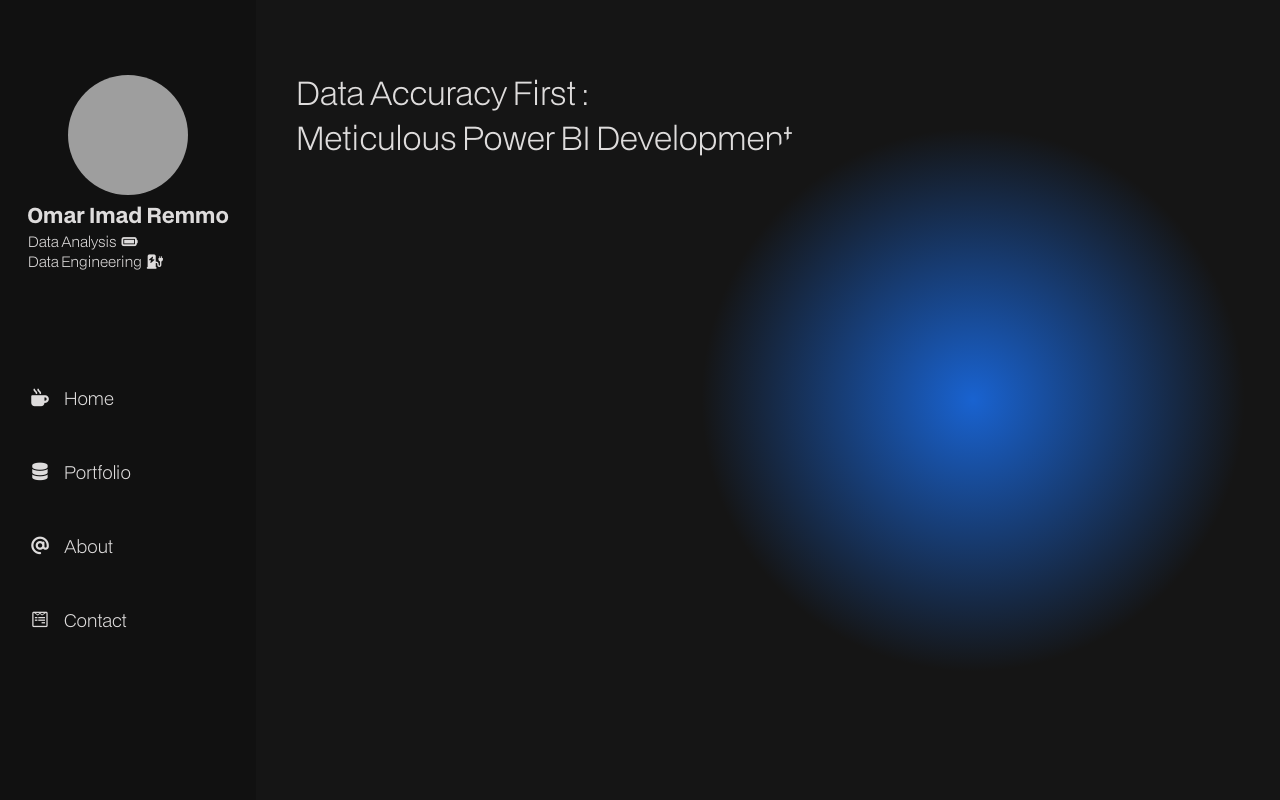
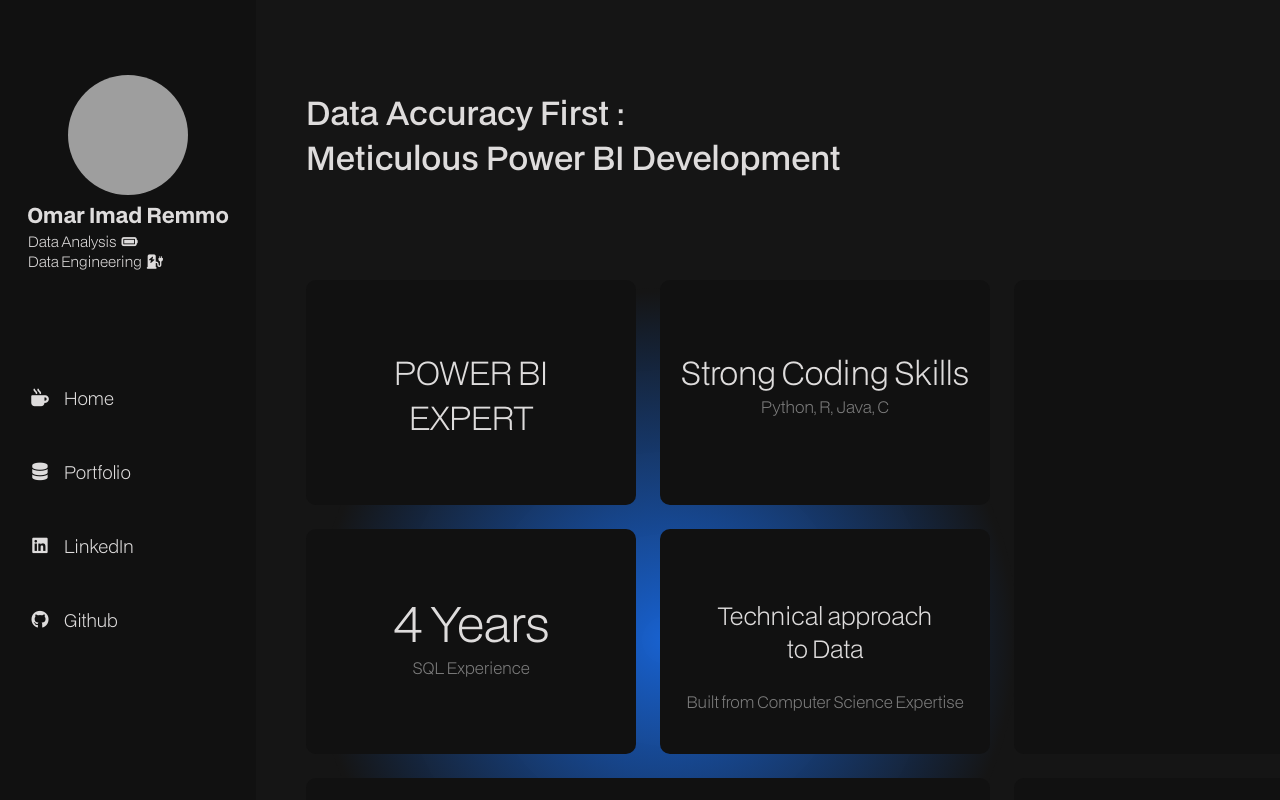
Before and after one commit to omarrmo/omarrmo.github.io, a plain HTML site: page index.html in a window 1280 px wide. Drawn offline with Linux system fonts and the light colour scheme; grey boxes are pictures that could not be loaded.

Commit message:
Layout and Links, Some text

```diff
--- a/index.html
+++ b/index.html
@@ -21,8 +21,8 @@
                 <ul>
                     <li><a href="#about"><i class="fa-solid fa-mug-hot"></i>    <span>Home</span> </a></li>
                     <li><a href="#portfolio"><i class="fas fa-database"></i>    <span>Portfolio</span></a></li>
-                    <li><a href="#skills"><i class="fas fa-at"></i>           <span>About</span></a></li>
-                    <li><a href="#contact"><i class="fa-brands fa-wpforms"></i> <span>Contact</span></a></li>
+                    <li><a target="_blank" href="https://www.linkedin.com/in/omar-remmo-009538215/"><i class="fa-brands fa-linkedin"></i><span>LinkedIn</span></a></li>
+                    <li><a target="_blank" href="https://github.com/omarrmo"><i class="fa-brands fa-github"></i> <span>Github</span></a></li>
                 </ul>
             </nav>
             </div>
@@ -34,9 +34,23 @@
     <!-- Main Content -->
     <main class="content">
         <div class="fading-sphere"></div>
+
         <h1 class="title">Data Accuracy First :<br>Meticulous Power BI Development</h1>
 
+        <div class="grid-container">
+            <div class="box" style="grid-area: box-1"><h1 class="BoxHeading1">POWER BI<br>EXPERT</h1></div>
+            <div class="box" style="grid-area: box-2"><h1 class="BoxHeading2">4 Years</h1>                   <p class ="BoxInfoLine">SQL Experience</p></div>
+            <div class="box" style="grid-area: box-3"><h1 class="BoxHeading3">Strong Coding Skills</h1>      <p class ="BoxInfoLine">Python, R, Java, C</p></div>
+            <div class="box" style="grid-area: box-4"><h1 class="BoxHeading4">Technical approach <br>to Data</h1><p class ="BoxInfoLine">Built from Computer Science Expertise</p></div>
+            <div class="box" style="grid-area: box-5"></div>
+            <div class="box" style="grid-area: box-6"></div>
+            <div class="box" style="grid-area: box-7"></div>
+        </div>
 
+        <div class="footer">
+
+
+        </div>
     </main>
 
 </body>
--- a/style.css
+++ b/style.css
@@ -14,6 +14,13 @@
     font-style: normal;
 }
 
+@font-face {
+    font-family: 'BDOGrotesk';
+    src: url('fonts/BDOGrotesk-Medium.otf') format('opentype');
+    font-weight: 500; /* Bold weight */
+    font-style: normal;
+}
+
 * {
     margin: 0;
     padding: 0;
@@ -25,6 +32,7 @@ body {
     font-weight: 300;
     display: flex;
     height: 100vh;
+    background-color: #151515;
 }
 
 /* Vertical Header */
@@ -128,36 +136,117 @@ body {
 .content {
     width: 80%;
     margin-left: 20%;
-    height: 100vh;
+    min-height: 100vh;
     overflow-y: auto;
-    padding: 20px;
-    background-color: #151515;
+    padding-top: 90px;
     color: #dedcdc;
+    position: relative;
+    z-index: 1;
 
-    position: relative;
-    overflow: hidden;
 }
 
 .title{
-    font-weight: 300;
-    margin-top: 50px;
-    margin-left: 20px;
+    font-weight: 500;
+    margin-bottom: 100px;
+    padding-left: 50px;
+    animation: fade-up 1s;
 }
 
 
 .fading-sphere {
     position: absolute;
-    width: 50vw; /* Adjust size to cover about 30% of viewport */
-    height: 50vw;
+    width: 55vw; /* Adjust size to cover about 30% of viewport */
+    height: 55vw;
     border-radius: 50%;
     background: radial-gradient(
         circle at center,
-        rgba(26, 118, 255, 0.8) 0%,
-        rgb(23,60,115) 30%,
-        #151515 60%
+        #1975ffcc 0%,
+        #151515 70%
     );
     /* Center the sphere */
-    top: 50%;
-    left: 70%;
+    top: 80%;
+    left: 40%;
     transform: translate(-50%, -50%);
+    z-index: -1;
+    animation: fade-in 1.5s;
 }
+
+.box{
+    background-color: #111111;
+    border-radius: 10px;
+    text-align: center;
+
+}
+
+.grid-container{
+    display: grid;
+    grid-template-columns: 330px 330px 330px 330px;
+    grid-template-rows: 225px 225px 225px 225px;
+    gap: 1.5em;
+    grid-template-areas:
+    "box-1 box-3 box-5 box-5"
+    "box-2 box-4 box-5 box-5"
+    "box-6 box-6 box-7 box-7"
+    "box-6 box-6 box-7 box-7";
+    padding-bottom: 100px;
+    padding-left: 50px;
+}
+
+.footer{
+    background-color: #111111;
+    height: 80px;
+    width: 100%;
+}
+
+.BoxHeading1{
+    padding-top: 70px;
+    font-weight: 300;
+    animation: fade-up 1s;
+}
+.BoxHeading2{
+    padding-top: 60px;
+    font-weight: 300;
+    font-size: 3rem;
+    animation: fade-up 1s;
+}
+.BoxHeading3{
+    padding-top: 70px;
+    font-weight: 300;
+    animation: fade-up 1s;
+
+}
+.BoxHeading4{
+    padding-top: 70px;
+    font-weight: 300;
+    font-size: 1.5rem;
+    margin-bottom: 25px;
+    animation: fade-up 1s;
+}
+
+.BoxInfoLine{
+    color: #7d7d7d;
+    animation: fade-up 1s;
+}
+
+@keyframes fade-up{
+    0%{
+        opacity: 0;
+        transform: translateY(20px);
+    }
+
+    100%{
+        opacity: 1;
+        transform: translateY(0px);
+    }
+}
+
+
+@keyframes fade-in{
+    0%{
+        opacity: 0;
+    }
+
+    100%{
+        opacity: 1;
+    }
+}
```
